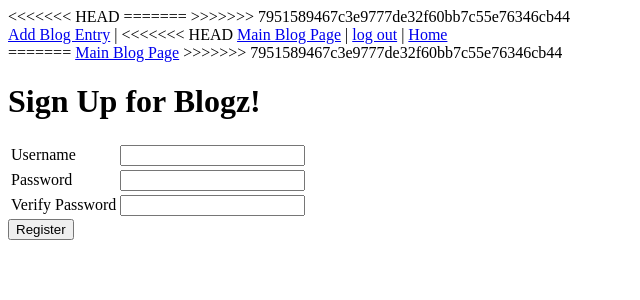
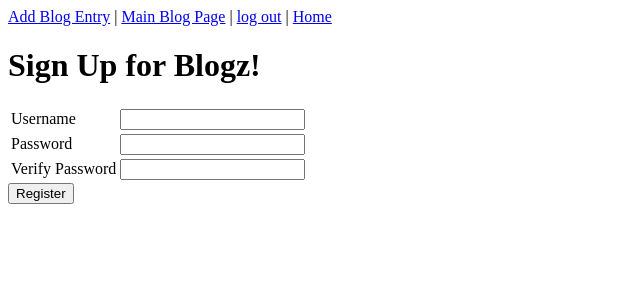
Before and after one commit to crazyblue83/blogz, a Flask app: page /signup in a window 1280 px wide. Shown: the top 300 px of the page, without its empty margins (0-640 px from the left). Run offline with Flask 2, Linux system fonts and the light colour scheme.

Commit message:
final version

```diff
--- a/main.py
+++ b/main.py
@@ -20,7 +20,7 @@ class Blog(db.Model):
     def __init__(self, title, body, owner, date=None):
         self.title = title
         self.body = body
-        self.owner = owner
+        self.owner_id = owner
         if date is None:
             date = datetime.utcnow()
         self.date = date
@@ -30,7 +30,7 @@ class User(db.Model):
     id = db.Column(db.Integer, primary_key=True)
     username = db.Column(db.String(120))
     password = db.Column(db.String(120))
-    blogs = db.relationship('Blog', backref='user')
+    blogs = db.relationship('Blog', backref='owner')
 
     def __init__(self, username, password):
         self.username = username
@@ -51,11 +51,11 @@ def index():
         username = User.query.get(user_id)
         return render_template('index.html', title="Users", username=username)
 
-#    elif request.args:
+#    elif request.    :
 #        user_id = request.args.get('owner_id')
 #        userId = Blog.query.get(user_id)
 
-#    return render_template('solouser.html', title="Entries", userId=userId)
+#    return render_template('singleUser.html', title="Entries", userId=userId)
 
     usernames = User.query.order_by(User.id.desc()).all()
     return render_template('index.html', title="Blogz!", usernames=usernames)
@@ -81,16 +81,24 @@ def login():
 @app.route('/blog', methods=['GET'])
 def blog():
     if request.args:
-        blog_id = request.args.get('id')
-        entry = Blog.query.get(blog_id)
-        return render_template('soloentry.html', title="Entry", entry=entry)
+        owner_id = request.args.get('user_id')
+        blog_id = request.args.get('blog_id')
+
+        if owner_id != None:
+            entries = Blog.query.filter_by(owner_id=owner_id)
+            user = User.query.get(owner_id)
+            return render_template('singleUser.html', title="Entry", entries=entries, user=user)
+
+        elif blog_id != None:
+            blog_entry = Blog.query.get(blog_id)
+            return render_template('soloentry.html', title="Entry", entry=blog_entry)
     #if request.args:
         #users = request.args.get('owner_id')
         #userId = Blog.query.get('users')
     #return render_template('solouser.html', title="Entries", userId=userId)
 
     # show all blog posts
-    entries = Blog.query.order_by(Blog.date.desc()).all()
+    entries = db.engine.execute('SELECT *, blog.id as blog_id, user.id as user_id FROM user join blog on blog.owner_id=user.id').fetchall()
     return render_template('blog.html', title="Blogz!", entries=entries)
 
 @app.route('/newpost', methods=['GET', 'POST'])
--- a/templates/base.html
+++ b/templates/base.html
@@ -2,20 +2,16 @@
 <html lang="en">
 <head>
     <title>{{ title }}</title>
-<<<<<<< HEAD
     <style>
     .error {
         color: red
     }
     </style>
-=======
->>>>>>> 7951589467c3e9777de32f60bb7c55e76346cb44
 </head>
 <body>
 
 <nav>
     <a href="/newpost">Add Blog Entry</a> |
-<<<<<<< HEAD
     <a href="/blog">Main Blog Page</a> |
     <a href="./logout">log out</a> |
     <a href="./">Home</a>
@@ -29,11 +25,6 @@
         </ul>
     {% endif %}
 {% endwith %}
-=======
-    <a href="/">Main Blog Page</a>
-</nav>
-
->>>>>>> 7951589467c3e9777de32f60bb7c55e76346cb44
 {% block content %}
 {% endblock %}
 
--- a/templates/index.html
+++ b/templates/index.html
@@ -6,7 +6,7 @@
 
         <h3>
             <li>
-                <a href="./blog?id={{ username.id }}">{{ username.username }}</a>
+                <a href="./blog?user_id={{ username.id }}">{{ username.username }}</a>
             </li>
         </h3>
     {% endfor %}
--- a/templates/solouser.html
+++ b/templates/singleUser.html
@@ -3,11 +3,12 @@
 {% block content %}
 
         <div>
-            {% for users in userId %}
+            {% for entry in entries %}
                 <h3>
-                    <a href="./blog?user={{ userId }}">{{ entry.title }}</a>
+                    <a href="./blog?blog_id={{ entry.id }}">{{ entry.title }}</a>
                 </h3>
                 <p>{{ entry.body }}</p>
+                    <p>written by<a href="./blog?user_id={{ user.id }}">{{ user.username }}</a></p>
                 <hr/>
             {% endfor %}
         </div>
```
Also changed, not shown: templates/blog.html (+2 -12 lines).
